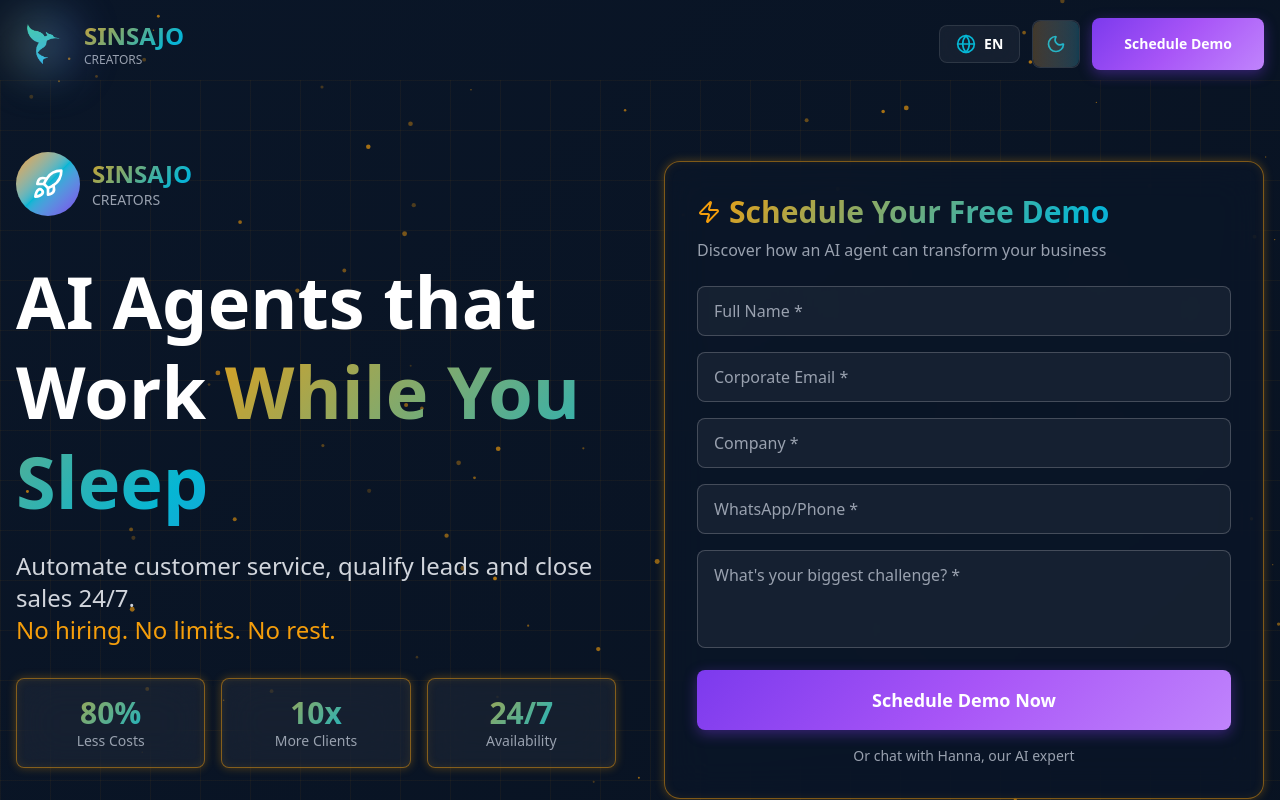
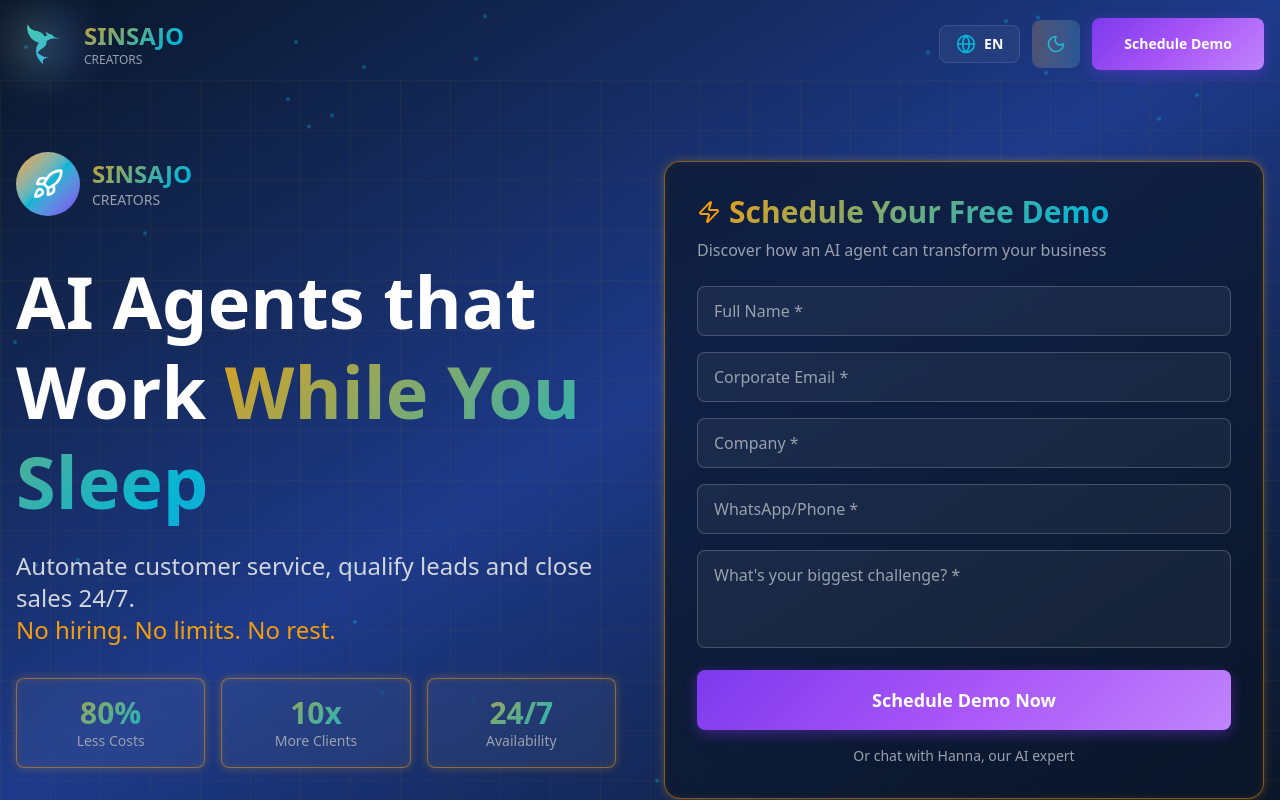
Before and after one commit to sinsajocreatorsia/landingpagesinsajo, a Next.js app: page / in a window 1280 px wide. Shown: the top 800 px of the page. Built offline with nearby package versions, Linux system fonts and the light colour scheme.

Commit message:
fix: replace canvas ParticleBackground with CSS-only version

```diff
--- a/components/effects/ParticleBackground.tsx
+++ b/components/effects/ParticleBackground.tsx
@@ -1,103 +1,26 @@
 'use client'
 
-import { useEffect, useRef } from 'react'
+export default function ParticleBackground() {
+  return (
+    <div className="fixed inset-0 -z-10 overflow-hidden pointer-events-none">
+      {/* Animated gradient background */}
+      <div className="absolute inset-0 bg-gradient-to-br from-[#0A1628] via-[#1E3A8A] to-[#0A1628]" />
 
-export default function ParticleBackground() {
-  const canvasRef = useRef<HTMLCanvasElement>(null)
-
-  useEffect(() => {
-    const canvas = canvasRef.current
-    if (!canvas) return
-
-    const ctx = canvas.getContext('2d')
-    if (!ctx) return
-
-    // Set canvas size
-    const resizeCanvas = () => {
-      canvas.width = window.innerWidth
-      canvas.height = window.innerHeight
-    }
-    resizeCanvas()
-    window.addEventListener('resize', resizeCanvas)
-
-    // Particle class
-    class Particle {
-      x: number
-      y: number
-      size: number
-      speedX: number
-      speedY: number
-      opacity: number
-
-      constructor() {
-        this.x = Math.random() * canvas.width
-        this.y = Math.random() * canvas.height
-        this.size = Math.random() * 2 + 0.5
-        this.speedX = Math.random() * 0.5 - 0.25
-        this.speedY = Math.random() * 0.5 - 0.25
-        this.opacity = Math.random() * 0.5 + 0.2
-      }
-
-      update() {
-        this.x += this.speedX
-        this.y += this.speedY
-
-        if (this.x > canvas.width) this.x = 0
-        if (this.x < 0) this.x = canvas.width
-        if (this.y > canvas.height) this.y = 0
-        if (this.y < 0) this.y = canvas.height
-      }
-
-      draw() {
-        if (!ctx) return
-        ctx.fillStyle = `rgba(246, 158, 11, ${this.opacity})`
-        ctx.beginPath()
-        ctx.arc(this.x, this.y, this.size, 0, Math.PI * 2)
-        ctx.fill()
-      }
-    }
-
-    // Create particles
-    const particles: Particle[] = []
-    const particleCount = 100
-
-    for (let i = 0; i < particleCount; i++) {
-      particles.push(new Particle())
-    }
-
-    // Animation loop
-    function animate() {
-      if (!ctx) return
-      ctx.clearRect(0, 0, canvas.width, canvas.height)
-
-      particles.forEach(particle => {
-        particle.update()
-        particle.draw()
-      })
-
-      requestAnimationFrame(animate)
-    }
-
-    animate()
-
-    return () => {
-      window.removeEventListener('resize', resizeCanvas)
-    }
-  }, [])
-
-  return (
-    <canvas
-      ref={canvasRef}
-      className="particles-container"
-      style={{
-        position: 'fixed',
-        top: 0,
-        left: 0,
-        width: '100%',
-        height: '100%',
-        pointerEvents: 'none',
-        zIndex: 0
-      }}
-    />
+      {/* CSS-only floating particles */}
+      <div className="absolute inset-0 opacity-30">
+        {[...Array(50)].map((_, i) => (
+          <div
+            key={i}
+            className="absolute w-1 h-1 bg-cyan-400 rounded-full animate-float"
+            style={{
+              left: `${Math.random() * 100}%`,
+              top: `${Math.random() * 100}%`,
+              animationDelay: `${Math.random() * 5}s`,
+              animationDuration: `${5 + Math.random() * 10}s`,
+            }}
+          />
+        ))}
+      </div>
+    </div>
   )
 }
```
